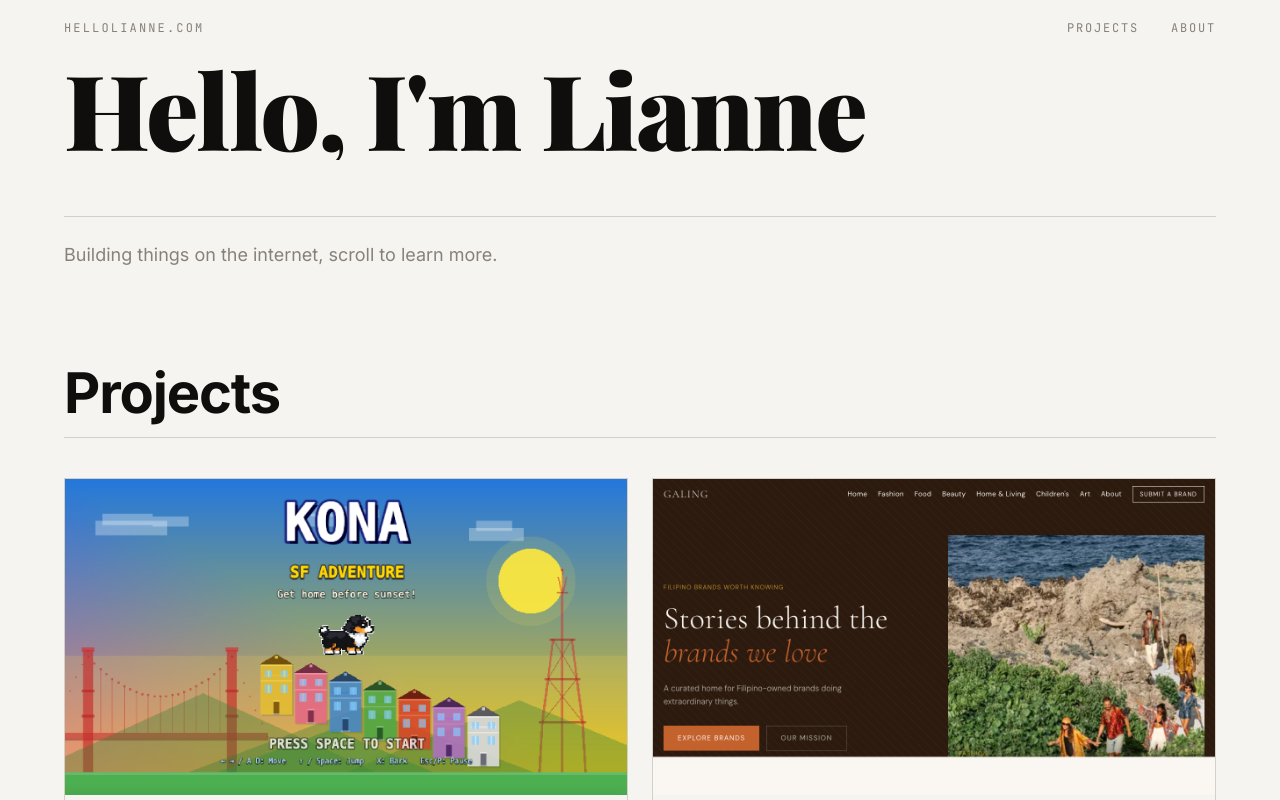
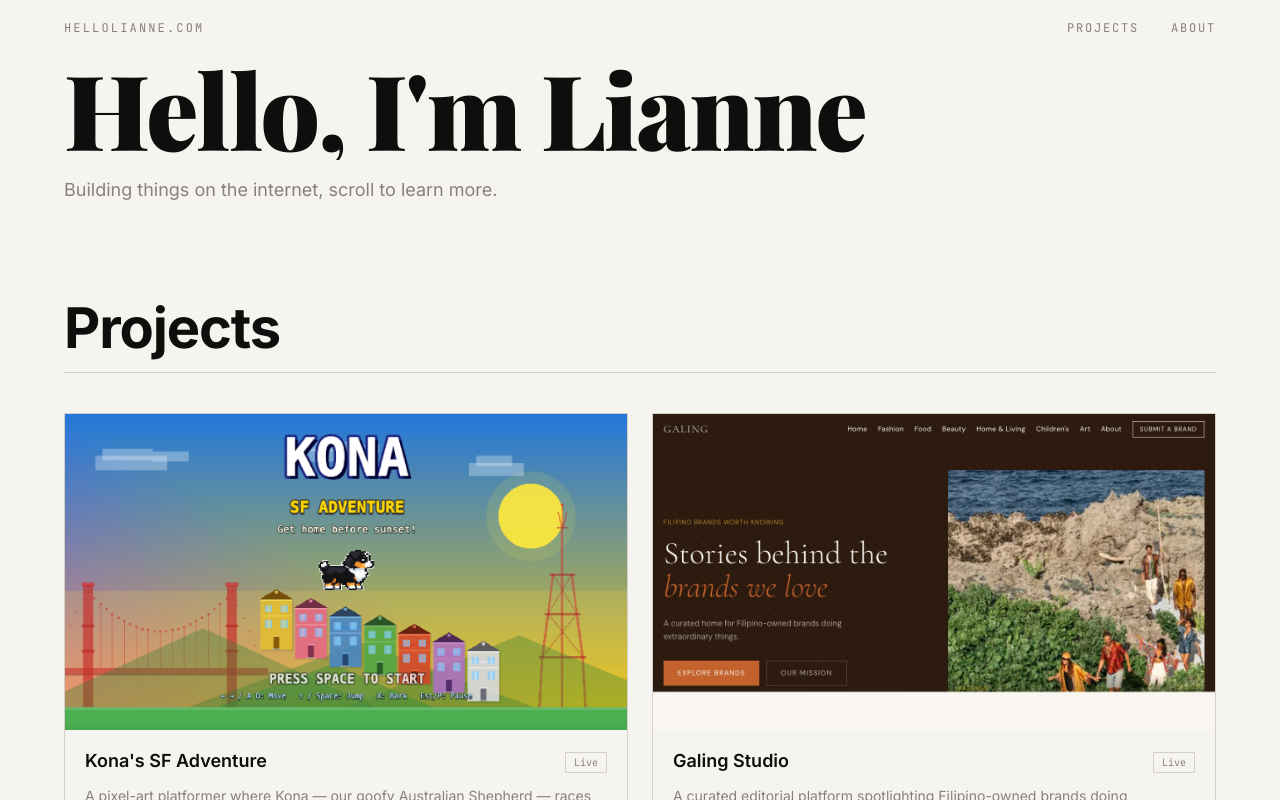
Before and after one commit to ldr2125/hellolianne.com, a Next.js app: page / in a window 1280 px wide. Shown: the top 800 px of the page. Built offline with nearby package versions, Linux system fonts and the light colour scheme.

Commit message:
Remove divider line, tighten hero tagline spacing

```diff
--- a/src/components/Hero.tsx
+++ b/src/components/Hero.tsx
@@ -63,17 +63,14 @@ function FitText({ text }: { text: string }) {
 export default function Hero() {
   return (
     <section className="px-8 md:px-16 pt-14 pb-16">
-      <div className="flex flex-col gap-10 md:gap-14">
+      <div className="flex flex-col gap-4">
         <div className="w-[70%]">
           <FitText text="Hello, I'm Lianne" />
         </div>
 
-        {/* rule + tagline */}
-        <div className="pt-6 border-t border-border">
-          <p className="text-base md:text-lg text-muted leading-snug">
-            Building things on the internet, scroll to learn more.
-          </p>
-        </div>
+        <p className="text-base md:text-lg text-muted leading-snug">
+          Building things on the internet, scroll to learn more.
+        </p>
       </div>
     </section>
   );
```
